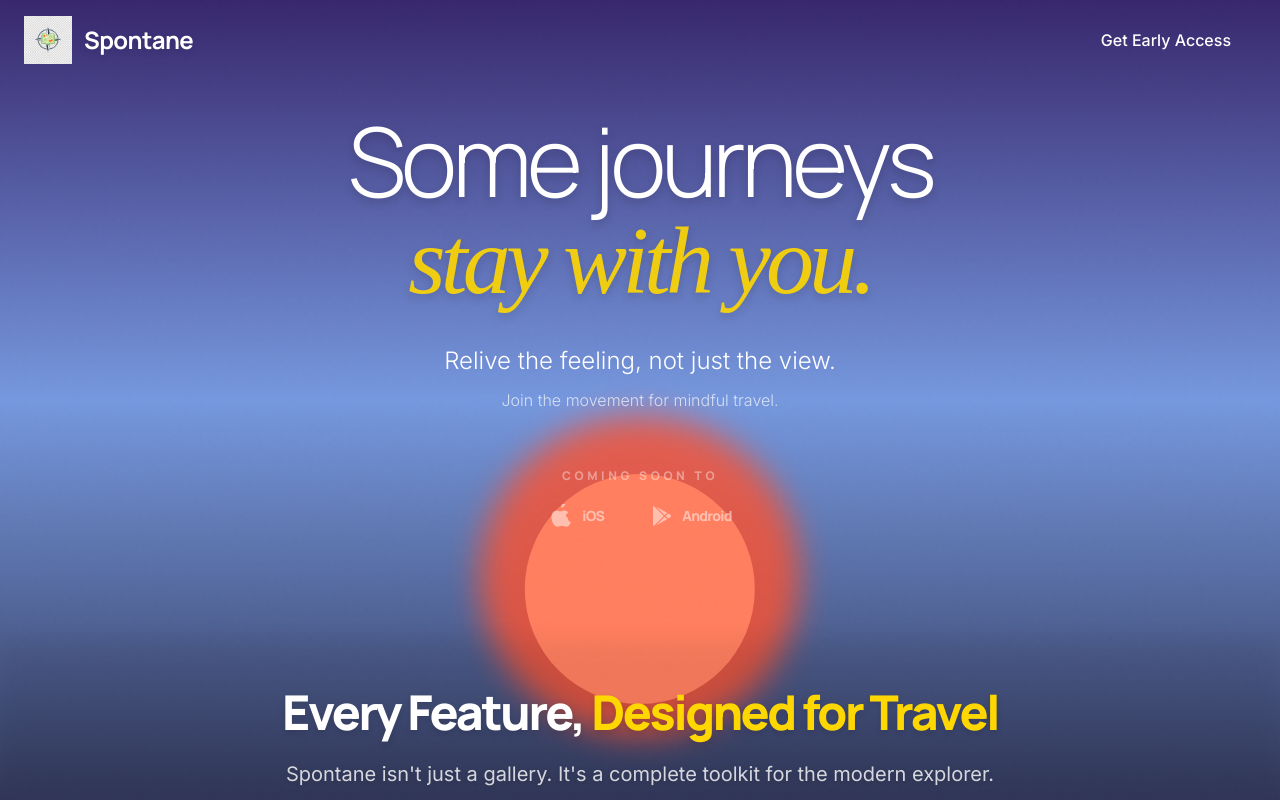
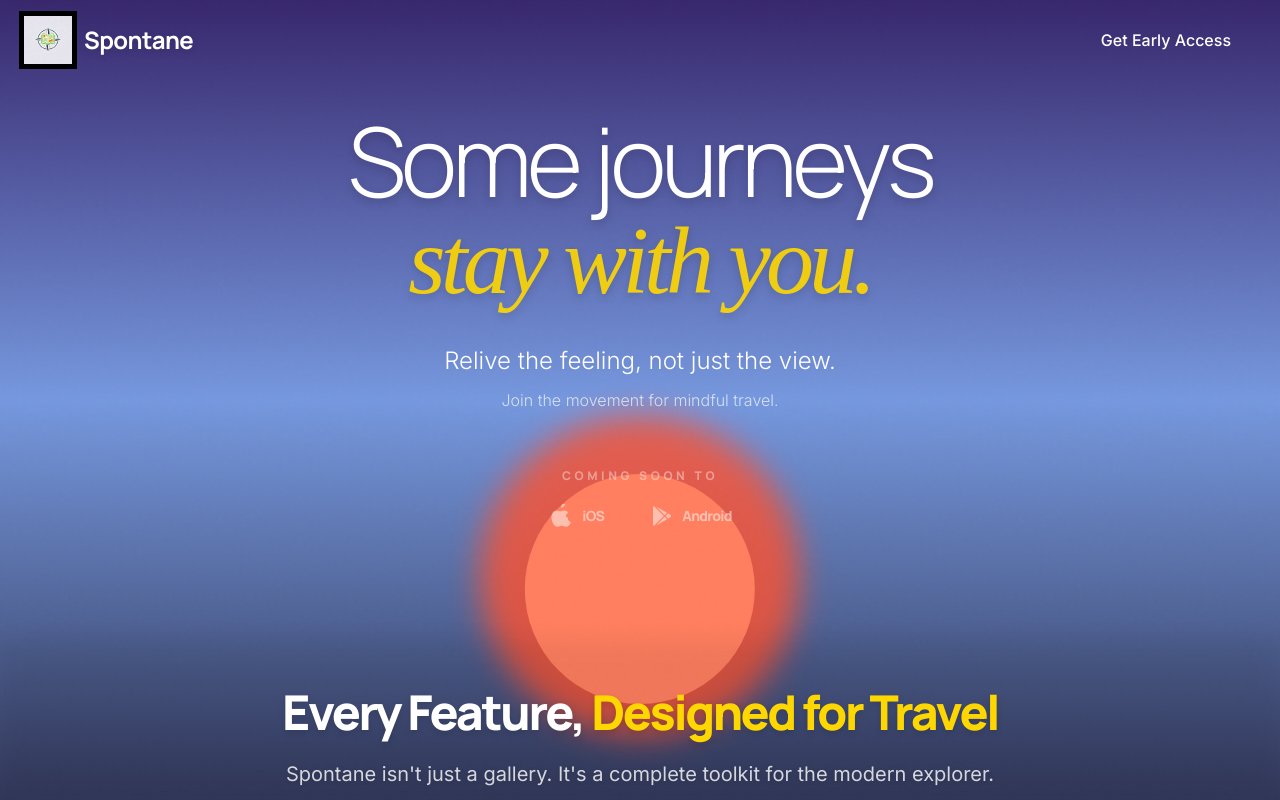
Before and after one commit to surajz12/spontane, a Next.js app: page / in a window 1280 px wide. Shown: the top 800 px of the page. Built offline with nearby package versions, Linux system fonts and the light colour scheme.

Commit message:
Disable resizing of feedback textarea

```diff
--- a/app/layout.tsx
+++ b/app/layout.tsx
@@ -39,6 +39,19 @@ export default function RootLayout({
       <body className={cn("min-h-screen bg-background font-inter antialiased", inter.variable, manrope.variable)} suppressHydrationWarning>
         <SunsetProvider>
           <SunsetBackground />
+          <svg className="sr-only">
+            <filter id="remove-white" colorInterpolationFilters="sRGB">
+              {/* This filter takes the average of RGB and subtracts it from Alpha, effectively making white transparent */}
+              <feColorMatrix type="matrix" values="
+                1 0 0 0 0
+                0 1 0 0 0
+                0 0 1 0 0
+                -1.1 -1.1 -1.1 1 3" />
+              <feComponentTransfer>
+                <feFuncA type="linear" slope="1.5" intercept="-0.2" />
+              </feComponentTransfer>
+            </filter>
+          </svg>
           <div className="relative z-10">
             {children}
           </div>
--- a/components/feedback-form.tsx
+++ b/components/feedback-form.tsx
@@ -80,7 +80,7 @@ export function FeedbackForm() {
                         required
                         name="feedback"
                         placeholder="Share your thoughts, feelings, or ideas..."
-                        className="min-h-[150px] bg-white/5 border-white/10 focus-visible:ring-1 focus-visible:ring-white/50 rounded-2xl text-lg p-6 font-inter text-foreground placeholder:text-foreground/40 backdrop-blur-sm"
+                        className="min-h-[150px] bg-white/5 border-white/10 focus-visible:ring-1 focus-visible:ring-white/50 rounded-2xl text-lg p-6 font-inter text-foreground placeholder:text-foreground/40 backdrop-blur-sm resize-none"
                     />
 
                     <div className="grid grid-cols-1 sm:grid-cols-2 gap-4">
--- a/components/footer.tsx
+++ b/components/footer.tsx
@@ -8,10 +8,13 @@ export function Footer() {
                 <div className="flex flex-col items-center md:items-start gap-4">
                     <div className="flex items-center gap-3">
                         <img
-                            src="/images/logo-transparent.png"
+                            src="/images/logo.png"
                             alt="Spontane Logo"
-                            className="h-10 w-auto brightness-0 invert opacity-50"
-                            style={{ imageRendering: 'crisp-edges' } as any}
+                            className="h-10 w-auto opacity-50 contrast-125"
+                            style={{
+                                imageRendering: 'crisp-edges',
+                                filter: 'url(#remove-white) brightness(0) invert(1)'
+                            } as any}
                         />
                         <span className="text-xl font-bold tracking-tight font-manrope text-foreground">Spontane</span>
                     </div>
--- a/components/navbar.tsx
+++ b/components/navbar.tsx
@@ -19,10 +19,13 @@ export function Navbar() {
             <div className="container mx-auto px-6 flex items-center justify-between relative z-10 pointer-events-auto">
                 <div className="flex items-center gap-3">
                     <img
-                        src="/images/logo-transparent.png"
+                        src="/images/logo.png"
                         alt="Spontane Logo"
                         className="h-10 md:h-12 w-auto object-contain"
-                        style={{ imageRendering: 'crisp-edges' } as any}
+                        style={{
+                            imageRendering: 'crisp-edges',
+                            filter: 'url(#remove-white)'
+                        } as any}
                     />
                     <span className="text-xl md:text-2xl font-bold tracking-tight font-manrope text-foreground drop-shadow-md">Spontane</span>
                 </div>
```
